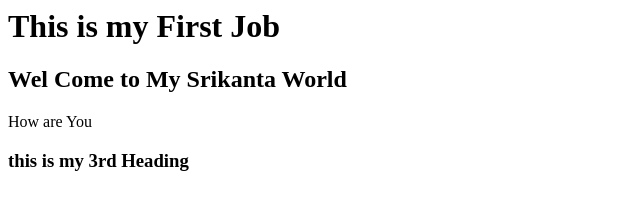
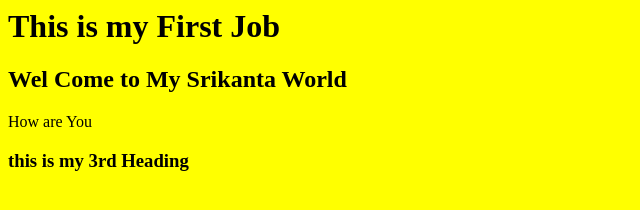
Before and after one commit to srikanta1219/my1stjob, a plain HTML site: page index.html in a window 1280 px wide. Shown: the whole page, without its empty margins (0-640 px from the left). Drawn offline with Linux system fonts and the light colour scheme.

Commit message:
bg added

```diff
--- a/index.html
+++ b/index.html
@@ -1,6 +1,6 @@
 <html>
 <title>1stJob</title>
-  <body>
+  <body  BGcolor=yellow>
   <h1>This is my First Job</h1>
   <h2>Wel Come to My Srikanta World </h2>
     <p> How are You </p>
```
